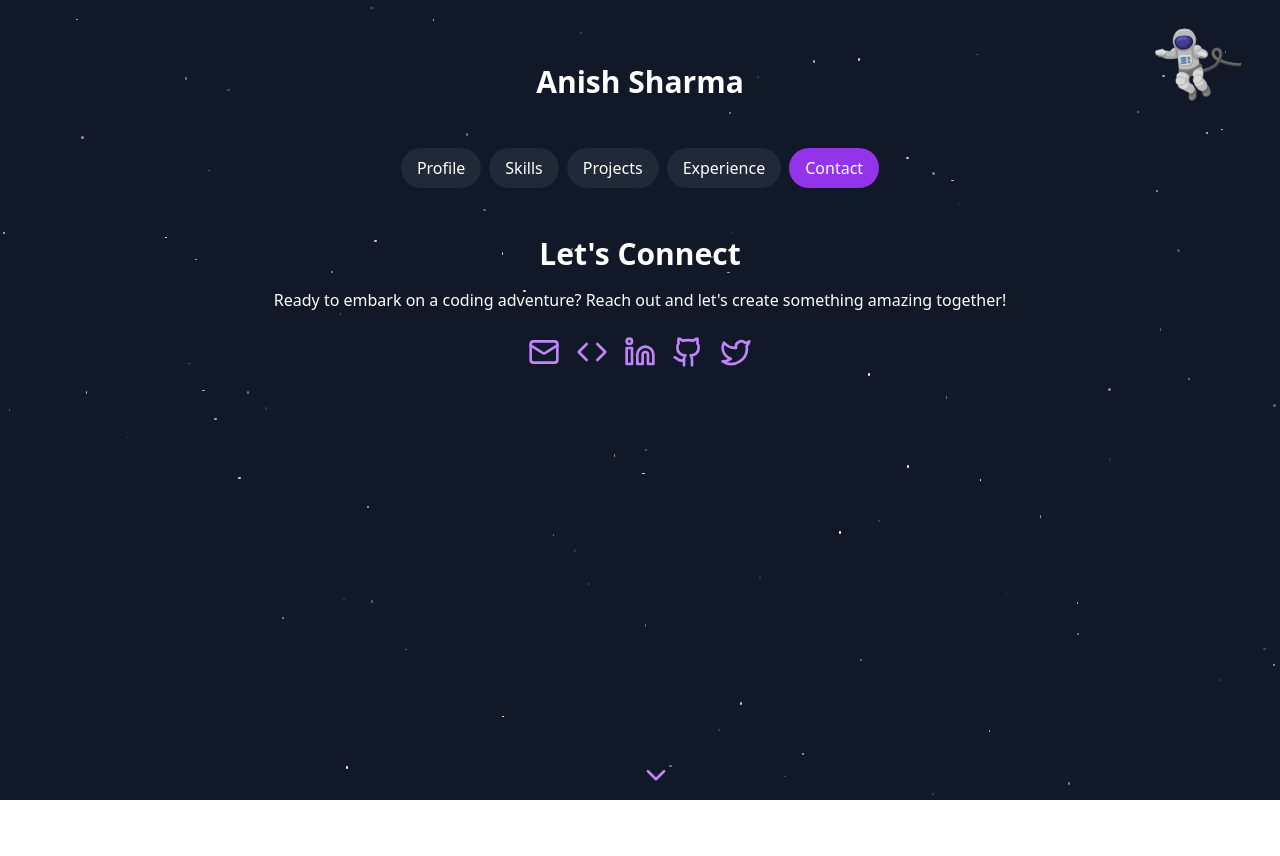
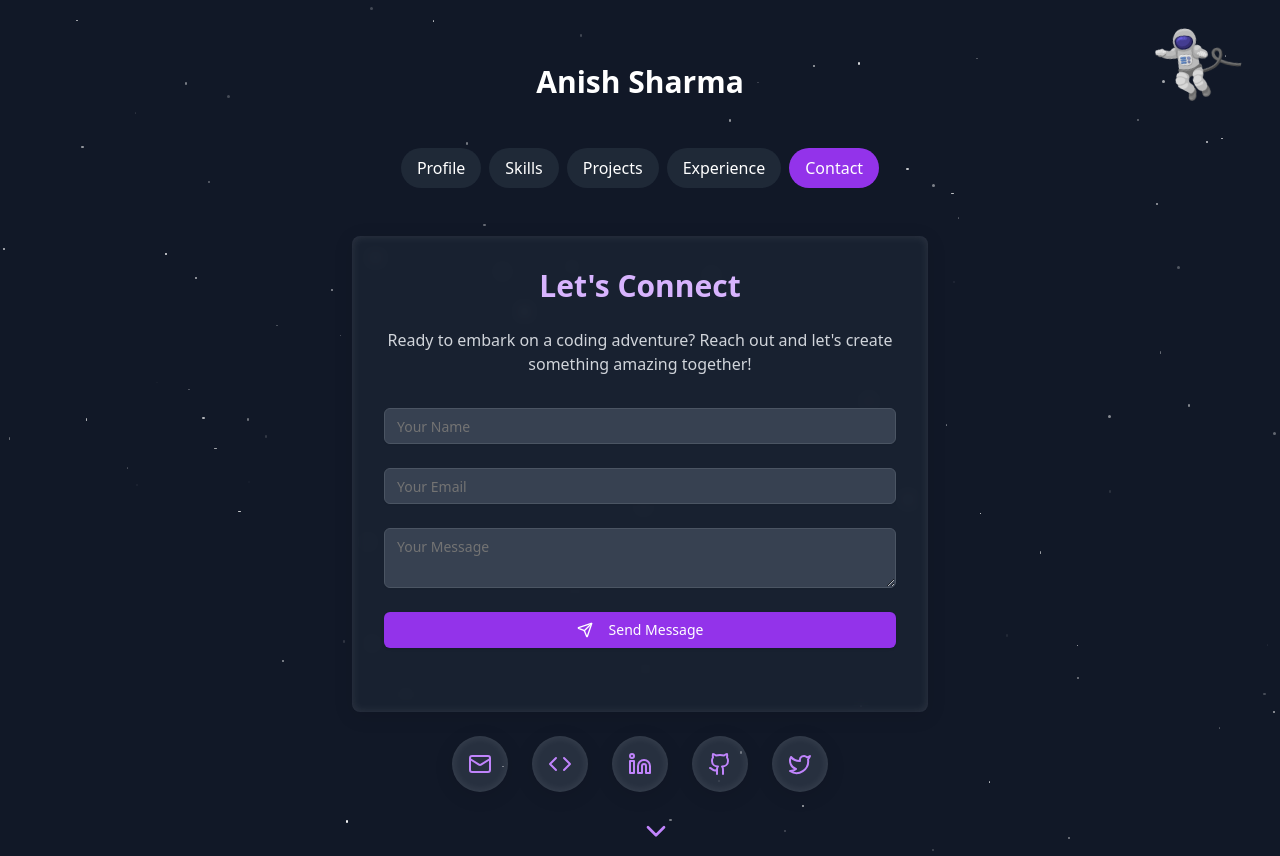
Before and after one commit to ani-sh-arma/portfolio, a React (Vite) app: page / in a window 1280 px wide. Both pictures are taken after a click on the button "Contact". Before the commit the page ends 800 px from the top, so only its background shows below. Built offline with nearby package versions, Linux system fonts and the light colour scheme.

Commit message:
added new contact page

```diff
--- a/package.json
+++ b/package.json
@@ -11,9 +11,10 @@
   },
   "dependencies": {
     "@radix-ui/react-icons": "^1.3.0",
+    "@radix-ui/react-slot": "^1.1.0",
     "class-variance-authority": "^0.7.0",
     "clsx": "^2.1.1",
-    "framer-motion": "^11.11.9",
+    "framer-motion": "^11.11.11",
     "lucide-react": "^0.453.0",
     "react": "^18.3.1",
     "react-dom": "^18.3.1",
--- /dev/null
+++ b/src/components/contact.tsx
@@ -0,0 +1,128 @@
+import { useState } from "react";
+import { motion } from "framer-motion";
+import { Mail, Code, Linkedin, Github, Twitter, Send } from "lucide-react";
+import { Button } from "@/components/ui/button";
+import { Input } from "@/components/ui/input";
+import { Textarea } from "@/components/ui/textarea";
+import { div } from "framer-motion/client";
+
+export function ContactSection() {
+  const [formState, setFormState] = useState({
+    name: "",
+    email: "",
+    message: "",
+  });
+
+  const handleInputChange = (
+    e: React.ChangeEvent<HTMLInputElement | HTMLTextAreaElement>
+  ) => {
+    setFormState({
+      ...formState,
+      [e.target.name]: e.target.value,
+    });
+  };
+
+  const handleSubmit = (e: React.FormEvent) => {
+    e.preventDefault();
+    // Here you would typically send the form data to your backend
+    console.log("Form submitted:", formState);
+    // Reset form after submission
+    setFormState({ name: "", email: "", message: "" });
+  };
+
+  return (
+    <div>
+      <motion.div
+        initial={{ opacity: 0, y: 20 }}
+        animate={{ opacity: 1, y: 0 }}
+        className="relative p-8 bg-gray-800 bg-opacity-60 rounded-lg shadow-xl max-w-xl mx-auto"
+        style={{
+          boxShadow:
+            "0 4px 20px rgba(0, 0, 0, 0.1), inset 0 0 10px rgba(255, 255, 255, 0.1)",
+          backdropFilter: "blur(6px)",
+        }}
+      >
+        <h2 className="text-3xl font-bold mb-6 text-center text-purple-300">
+          Let's Connect
+        </h2>
+        <p className="max-w-xl mx-auto text-gray-300 mb-8 text-center">
+          Ready to embark on a coding adventure? Reach out and let's create
+          something amazing together!
+        </p>
+
+        <form onSubmit={handleSubmit} className="space-y-6 mb-8">
+          <Input
+            type="text"
+            name="name"
+            placeholder="Your Name"
+            value={formState.name}
+            onChange={handleInputChange}
+            className="bg-gray-700 border-gray-600 text-white placeholder-gray-400"
+            required
+          />
+          <Input
+            type="email"
+            name="email"
+            placeholder="Your Email"
+            value={formState.email}
+            onChange={handleInputChange}
+            className="bg-gray-700 border-gray-600 text-white placeholder-gray-400"
+            required
+          />
+          <Textarea
+            name="message"
+            placeholder="Your Message"
+            value={formState.message}
+            onChange={handleInputChange}
+            className="bg-gray-700 border-gray-600 text-white placeholder-gray-400"
+            required
+          />
+          <Button
+            type="submit"
+            className="w-full bg-purple-600 hover:bg-purple-700 text-white"
+          >
+            <Send className="w-4 h-4 mr-2" />
+            Send Message
+          </Button>
+        </form>
+      </motion.div>
+      <div className="flex flex-wrap justify-center space-x-6 mt-6">
+        {[
+          { icon: Mail, href: "mailto:anisharma030@gmail.com", label: "Email" },
+          { icon: Code, href: "https://dev.to/ani-sh-arma", label: "Dev.to" },
+          {
+            icon: Linkedin,
+            href: "https://www.linkedin.com/in/anish-sharma-71b38a25a/",
+            label: "LinkedIn",
+          },
+          {
+            icon: Github,
+            href: "https://github.com/ani-sh-arma",
+            label: "GitHub",
+          },
+          {
+            icon: Twitter,
+            href: "https://x.com/ani_sh_armaa",
+            label: "Twitter",
+          },
+        ].map(({ icon: Icon, href, label }, i) => (
+          <motion.a
+            key={i}
+            href={href}
+            target="_blank"
+            rel="noopener noreferrer"
+            className="relative p-4 bg-gray-700 bg-opacity-60 rounded-full transition-all transform hover:scale-105 hover:bg-opacity-80 group"
+            whileHover={{ y: -5 }}
+            style={{
+              boxShadow:
+                "0 4px 20px rgba(0, 0, 0, 0.1), inset 0 0 10px rgba(255, 255, 255, 0.1)",
+            }}
+          >
+            <Icon className="w-6 h-6 text-purple-400 transition-colors group-hover:text-purple-300" />
+            <span className="sr-only">{label}</span>
+          </motion.a>
+        ))}
+      </div>
+    </div>
+  );
+}
--- a/src/components/space-portfolio.tsx
+++ b/src/components/space-portfolio.tsx
@@ -14,6 +14,7 @@
 } from "lucide-react";
 import astronaut2 from "../assets/astronaut2.png";
 import profile from "../assets/profile.jpg";
+import { ContactSection } from "./contact";
 
 export function SpacePortfolioComponent() {
   const [activeSection, setActiveSection] = useState("profile");
@@ -41,7 +42,8 @@
   const projects = [
     {
       name: "EasyPolls",
-      description: "A polling application where users can create polls and vote. Built using Django.",
+      description:
+        "A polling application where users can create polls and vote. Built using Django.",
       icon: "🗳️",
       tech: ["Django", "Python", "PostgreSQL"],
       github: "https://github.com/yourusername/easypolls",
@@ -49,7 +51,8 @@
     },
     {
       name: "Chatify",
-      description: "Real-time chat application with end-to-end encryption. Built using Flutter.",
+      description:
+        "Real-time chat application with end-to-end encryption. Built using Flutter.",
       icon: "💬",
       tech: ["Flutter", "Dart", "Firebase"],
       github: "https://github.com/yourusername/chatify",
@@ -57,13 +60,14 @@
     },
     {
       name: "Art Avenue",
-      description: "A mobile app for artists to share their work. Built using Android Studio (Java).",
+      description:
+        "A mobile app for artists to share their work. Built using Android Studio (Java).",
       icon: "🎨",
       tech: ["Java", "Android SDK", "Firebase"],
       github: "https://github.com/yourusername/art-avenue",
       live: "https://play.google.com/store/apps/details?id=com.example.artavenue",
     },
-  ]
+  ];
 
   const experiences = [
     {
@@ -305,51 +309,7 @@
         )}
 
         {/* Contact Section */}
-        {activeSection === "contact" && (
-          <motion.div
-            initial={{ opacity: 0, y: 20 }}
-            animate={{ opacity: 1, y: 0 }}
-            className="text-center"
-          >
-            <h2 className="text-3xl font-bold mb-4">Let's Connect</h2>
-            <p className="mb-6">
-              Ready to embark on a coding adventure? Reach out and let's create
-              something amazing together!
-            </p>
-            <div className="flex justify-center space-x-4">
-              <a
-                href="mailto:anisharma030@gmail.com"
-                className="text-purple-400 hover:text-purple-300"
-              >
-                <Mail className="w-8 h-8" />
-              </a>
-              <a
-                href="https://dev.to/ani-sh-arma"
-                className="text-purple-400 hover:text-purple-300"
-              >
-                <Code className="w-8 h-8" />
-              </a>
-              <a
-                href="https://www.linkedin.com/in/anish-sharma-71b38a25a/"
-                className="text-purple-400 hover:text-purple-300"
-              >
-                <Linkedin className="w-8 h-8" />
-              </a>
-              <a
-                href="https://github.com/ani-sh-arma"
-                className="text-purple-400 hover:text-purple-300"
-              >
-                <Github className="w-8 h-8" />
-              </a>
-              <a
-                href="https://x.com/ani_sh_armaa"
-                className="text-purple-400 hover:text-purple-300"
-              >
-                <Twitter className="w-8 h-8" />
-              </a>
-            </div>
-          </motion.div>
-        )}
+        {activeSection === "contact" && <ContactSection />}
       </div>
 
       {/* Scroll indicator */}
--- /dev/null
+++ b/src/components/ui/button.tsx
@@ -0,0 +1,57 @@
+import * as React from "react"
+import { Slot } from "@radix-ui/react-slot"
+import { cva, type VariantProps } from "class-variance-authority"
+
+import { cn } from "@/lib/utils"
+
+const buttonVariants = cva(
+  "inline-flex items-center justify-center gap-2 whitespace-nowrap rounded-md text-sm font-medium transition-colors focus-visible:outline-none focus-visible:ring-1 focus-visible:ring-ring disabled:pointer-events-none disabled:opacity-50 [&_svg]:pointer-events-none [&_svg]:size-4 [&_svg]:shrink-0",
+  {
+    variants: {
+      variant: {
+        default:
+          "bg-primary text-primary-foreground shadow hover:bg-primary/90",
+        destructive:
+          "bg-destructive text-destructive-foreground shadow-sm hover:bg-destructive/90",
+        outline:
+          "border border-input bg-background shadow-sm hover:bg-accent hover:text-accent-foreground",
+        secondary:
+          "bg-secondary text-secondary-foreground shadow-sm hover:bg-secondary/80",
+        ghost: "hover:bg-accent hover:text-accent-foreground",
+        link: "text-primary underline-offset-4 hover:underline",
+      },
+      size: {
+        default: "h-9 px-4 py-2",
+        sm: "h-8 rounded-md px-3 text-xs",
+        lg: "h-10 rounded-md px-8",
+        icon: "h-9 w-9",
+      },
+    },
+    defaultVariants: {
+      variant: "default",
+      size: "default",
+    },
+  }
+)
+
+export interface ButtonProps
+  extends React.ButtonHTMLAttributes<HTMLButtonElement>,
+    VariantProps<typeof buttonVariants> {
+  asChild?: boolean
+}
+
+const Button = React.forwardRef<HTMLButtonElement, ButtonProps>(
+  ({ className, variant, size, asChild = false, ...props }, ref) => {
+    const Comp = asChild ? Slot : "button"
+    return (
+      <Comp
+        className={cn(buttonVariants({ variant, size, className }))}
+        ref={ref}
+        {...props}
+      />
+    )
+  }
+)
+Button.displayName = "Button"
+
+export { Button, buttonVariants }
--- /dev/null
+++ b/src/components/ui/input.tsx
@@ -0,0 +1,25 @@
+import * as React from "react"
+
+import { cn } from "@/lib/utils"
+
+export interface InputProps
+  extends React.InputHTMLAttributes<HTMLInputElement> {}
+
+const Input = React.forwardRef<HTMLInputElement, InputProps>(
+  ({ className, type, ...props }, ref) => {
+    return (
+      <input
+        type={type}
+        className={cn(
+          "flex h-9 w-full rounded-md border border-input bg-transparent px-3 py-1 text-sm shadow-sm transition-colors file:border-0 file:bg-transparent file:text-sm file:font-medium file:text-foreground placeholder:text-muted-foreground focus-visible:outline-none focus-visible:ring-1 focus-visible:ring-ring disabled:cursor-not-allowed disabled:opacity-50",
+          className
+        )}
+        ref={ref}
+        {...props}
+      />
+    )
+  }
+)
+Input.displayName = "Input"
+
+export { Input }
--- /dev/null
+++ b/src/components/ui/textarea.tsx
@@ -0,0 +1,24 @@
+import * as React from "react"
+
+import { cn } from "@/lib/utils"
+
+export interface TextareaProps
+  extends React.TextareaHTMLAttributes<HTMLTextAreaElement> {}
+
+const Textarea = React.forwardRef<HTMLTextAreaElement, TextareaProps>(
+  ({ className, ...props }, ref) => {
+    return (
+      <textarea
+        className={cn(
+          "flex min-h-[60px] w-full rounded-md border border-input bg-transparent px-3 py-2 text-sm shadow-sm placeholder:text-muted-foreground focus-visible:outline-none focus-visible:ring-1 focus-visible:ring-ring disabled:cursor-not-allowed disabled:opacity-50",
+          className
+        )}
+        ref={ref}
+        {...props}
+      />
+    )
+  }
+)
+Textarea.displayName = "Textarea"
+
+export { Textarea }
```
Also changed, not shown: 1 other file (tests, documents, lock files or other folders). Lines whose indentation alone changed are shown as unchanged.
